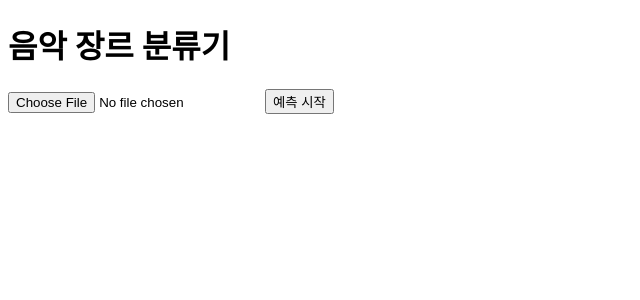
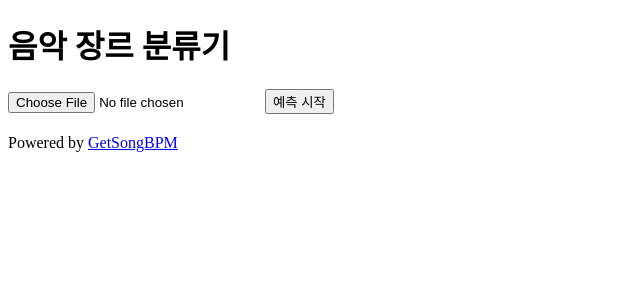
Before and after one commit to Hwin-c/music_intelligence, a Flask app: page / in a window 1280 px wide. Shown: the top 300 px of the page, without its empty margins (0-640 px from the left). Run offline with Flask 3, Linux system fonts and the light colour scheme; parts of the project's set-up code (start-up, migrations or seed data) failed here and were passed over.

Commit message:
GetSongBPM 링크 추가

```diff
--- a/templates/index.html
+++ b/templates/index.html
@@ -87,5 +87,10 @@
             });
         });
     </script>
+
+    <footer>
+      <p>Powered by <a href="https://getsongbpm.com">GetSongBPM</a></p>
+    </footer>
+
 </body>
 </html>
```
Also changed, not shown: src/__init__.py (deleted), src/audio_processing.py (deleted), src/genre_classifier.py (deleted), src/music_recommender.py (deleted), static/css/style.css (deleted), static/js/main.js (deleted), templates/genre_processing.html (deleted), templates/genre_result.html (deleted), templates/genre_upload.html (deleted), templates/recommend_confirm.html (deleted), templates/recommend_input.html (deleted), templates/recommend_result.html (deleted), 1 other file.
